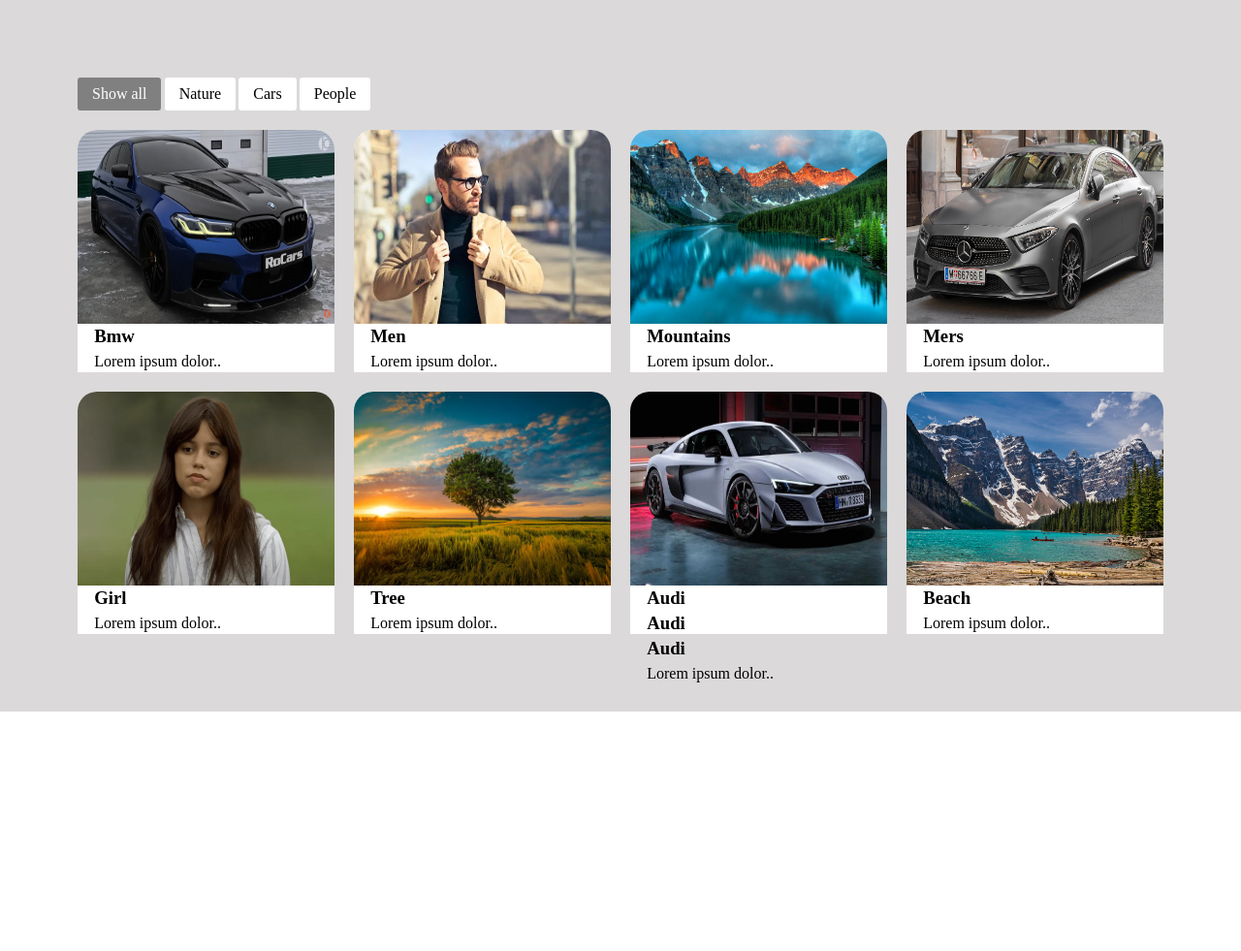
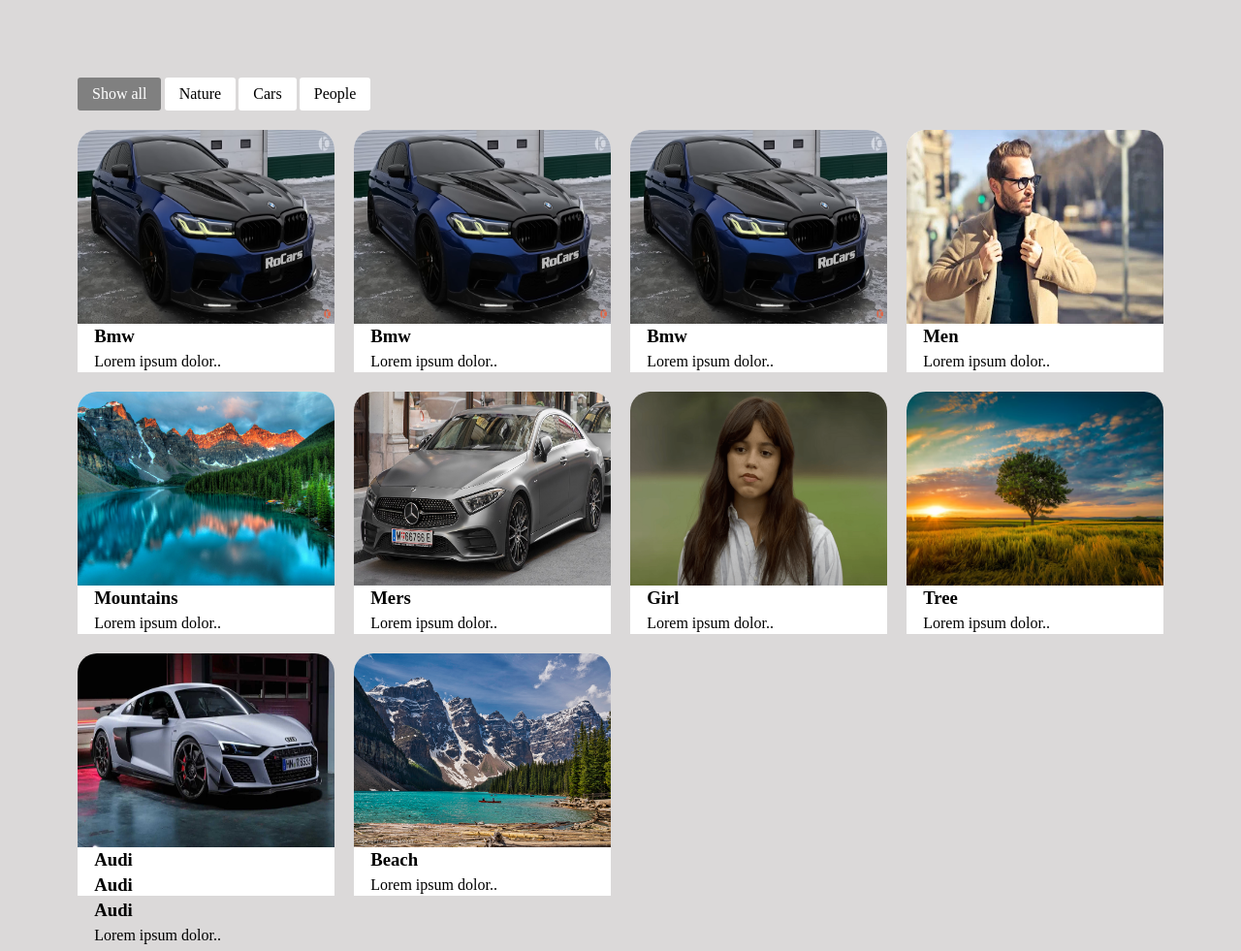
Before and after one commit to turopovjonibek8/ithouse, a plain HTML site: page gallary/index.html in a window 1280 px wide. Shown: the whole page at 97% size. Before the commit the page ends 800 px from the top, so only its background shows below. Drawn offline with Linux system fonts and the light colour scheme.

Commit message:
git hub ikkinchi qism

```diff
--- a/gallary/index.html
+++ b/gallary/index.html
@@ -37,6 +37,25 @@
                     <p>Lorem ipsum dolor..</p>
                 </div>
             </div>
+            <div class="card cars">
+                <div class="image">
+                    <img src="cars.webp" alt="">
+                </div>
+                <div class="card-body">
+                    <h3>Bmw</h3>
+                    <p>Lorem ipsum dolor..</p>
+                </div>
+            </div>
+            <div class="card cars">
+                <div class="image">
+                    <img src="cars.webp" alt="">
+                </div>
+                <div class="card-body">
+                    <h3>Bmw</h3>
+                    <p>Lorem ipsum dolor..</p>
+                </div>
+            </div>
+
             <div class="card people">
                 <div class="image">
                     <img src="peole.webp" alt="">
@@ -46,6 +65,7 @@
                     <p>Lorem ipsum dolor..</p>
                 </div>
             </div>
+
             <div class="card natur">
                 <div class="image ">
                     <img src="nature.jpg" alt="">
@@ -55,6 +75,7 @@
                     <p>Lorem ipsum dolor..</p>
                 </div>
             </div>
+
             <div class="card cars">
                 <div class="image ">
                     <img src="cars.png" alt="">
--- a/gallary/style.css
+++ b/gallary/style.css
@@ -1,6 +1,5 @@
 *{
     padding: 0;
-    margin: 0;
     margin: 0;
 }
 section{
```
